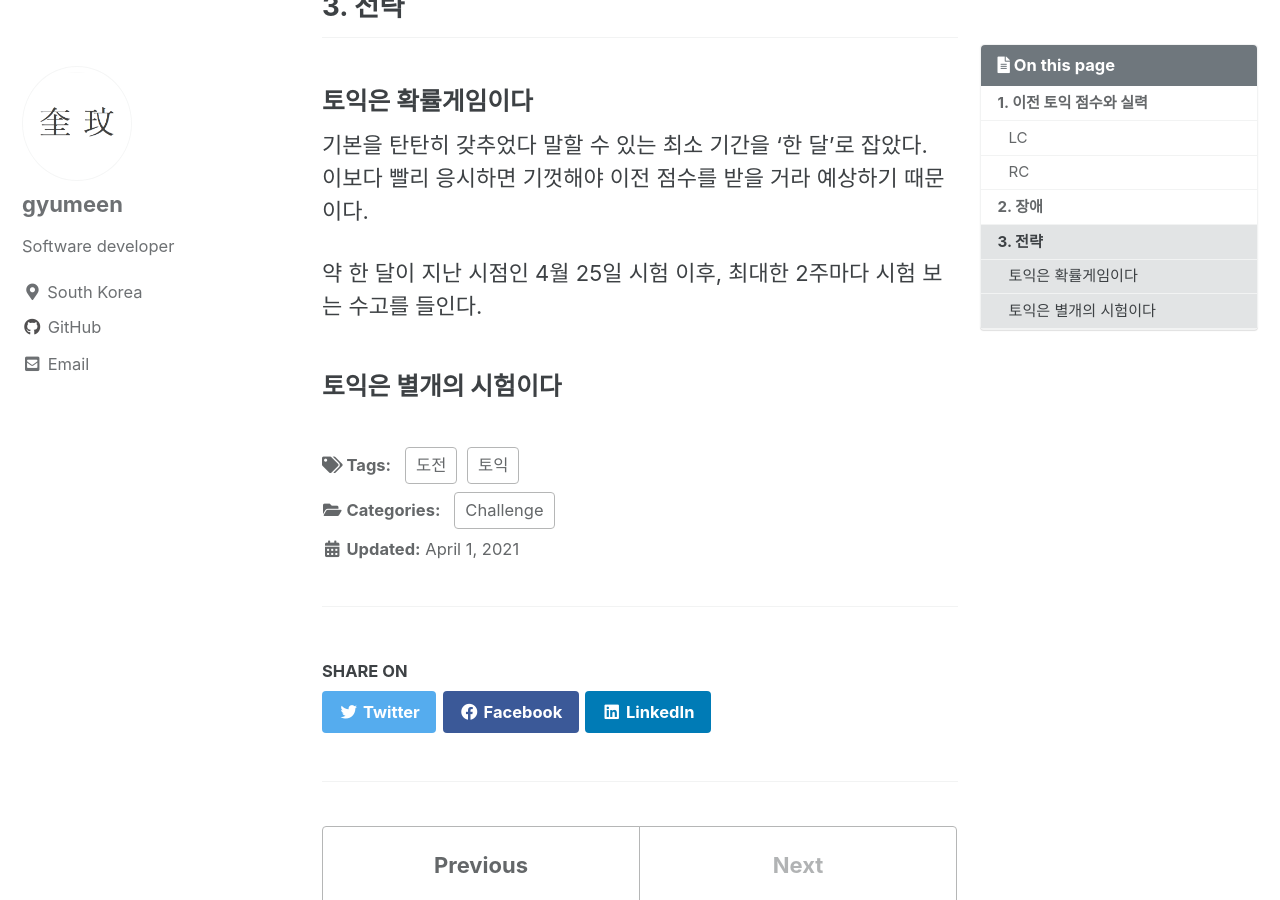
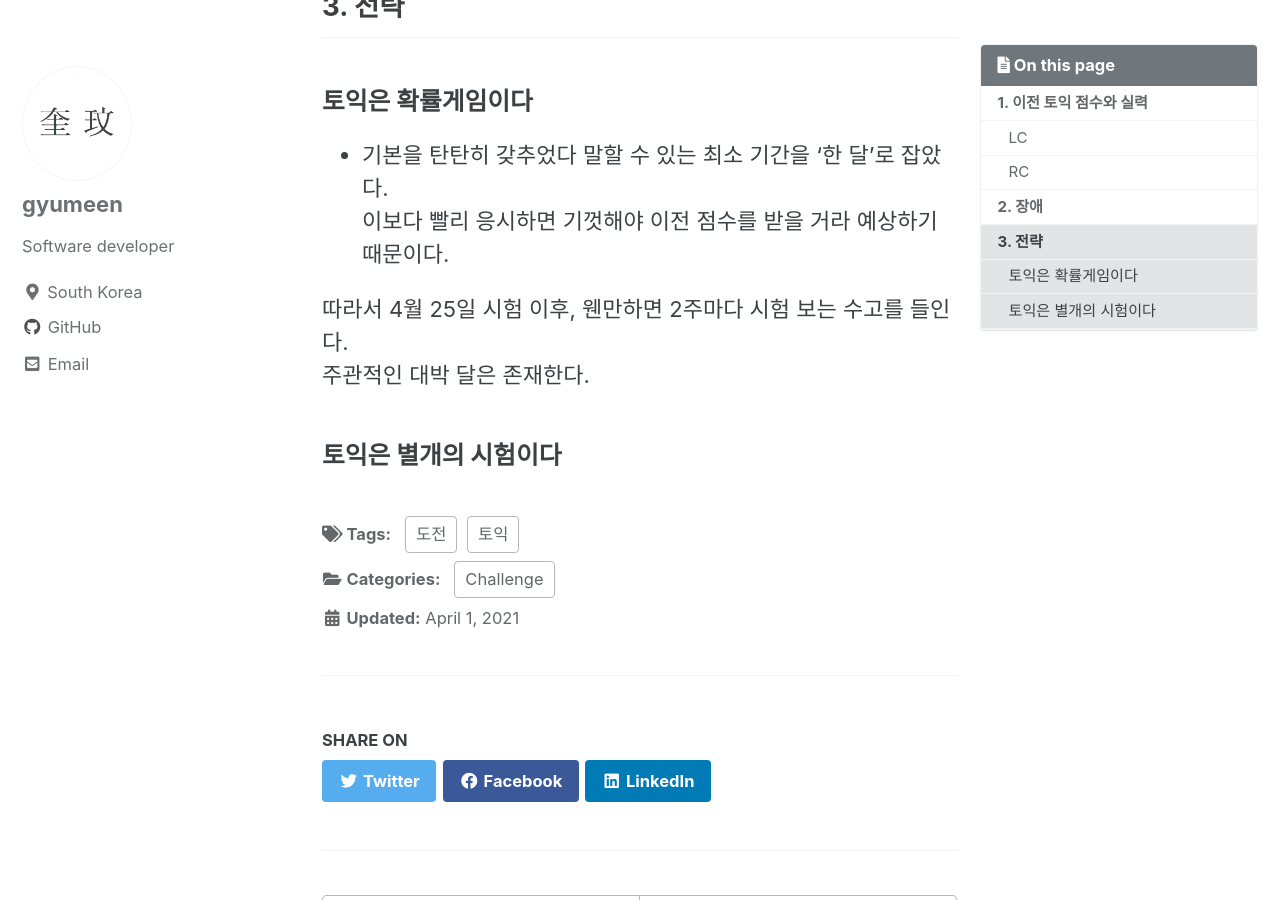
Before and after one commit to gyumeen/gyumeen.github.io, a Jekyll site: the page built from _posts/2021/Challenge/TOEIC/2021-04-01-[Toeic]1.md, in a window 1280 px wide and 900 px high, scrolled down 2400 px. Built offline with Jekyll 4.4.1, drawn with Linux system fonts in a browser that asks for light colours; cached includes are drawn as plain includes; comment, search, counter and statistics services are not loaded.

Commit message:
Update 2021-04-01-[Toeic]1.md

```diff
--- a/_posts/2021/Challenge/TOEIC/2021-04-01-[Toeic]1.md
+++ b/_posts/2021/Challenge/TOEIC/2021-04-01-[Toeic]1.md
@@ -62,10 +62,14 @@ RC의 경우, 시험칠 때마다 꾸준히 뒷 문제 최소 27개 ~ 33개를
 
 ### 토익은 확률게임이다
 
-기본을 탄탄히 갖추었다 말할 수 있는 최소 기간을 '한 달'로 잡았다.
+- 기본을 탄탄히 갖추었다 말할 수 있는 최소 기간을 '한 달'로 잡았다.
 이보다 빨리 응시하면 기껏해야 이전 점수를 받을 거라 예상하기 때문이다.
 
-약 한 달이 지난 시점인 4월 25일 시험 이후, 최대한 2주마다 시험 보는 수고를 들인다.
+따라서 4월 25일 시험 이후, 웬만하면 2주마다 시험 보는 수고를 들인다.
+주관적인 대박 달은 존재한다.
+
+
+
 
 
 ### 토익은 별개의 시험이다
```
